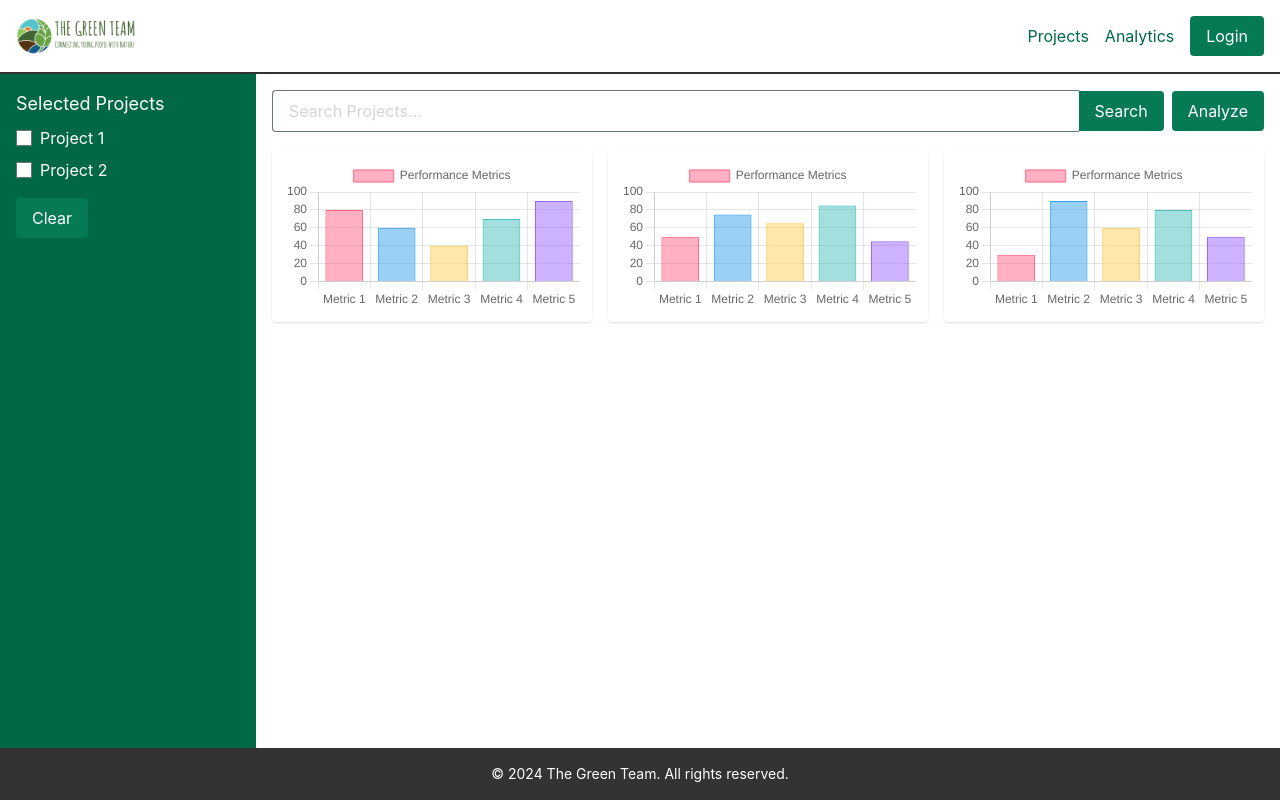
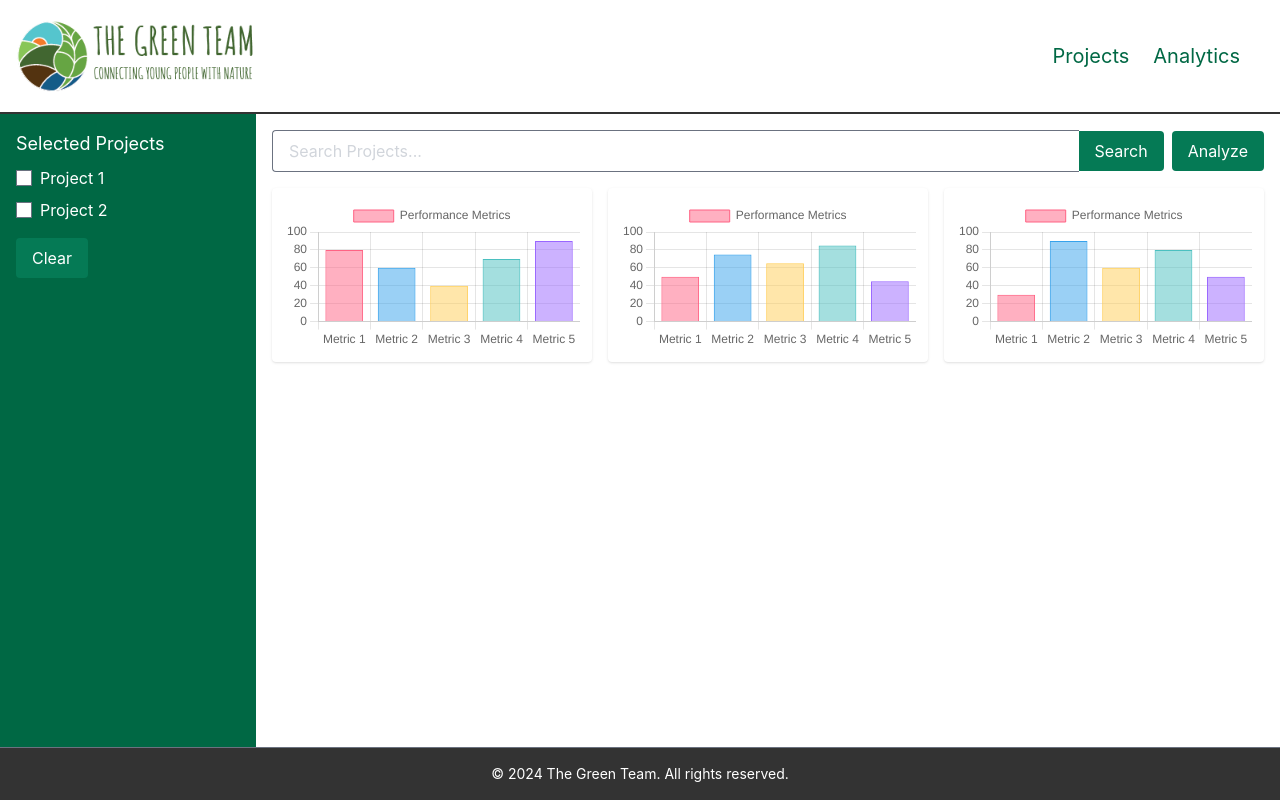
Before and after one commit to Cieran0/quckathon-25, a PHP site: page /graphs.php in a window 1280 px wide. Run offline with PHP 8.4, Linux system fonts and the light colour scheme.

Commit message:
bro what

```diff
--- /dev/null
+++ b/blackrock/frontend/pages/footer.php
@@ -0,0 +1,3 @@
+<footer class="dark-gray text-white py-4 text-center border-t border-gray-500">
+    <p class="text-sm">&copy; 2024 The Green Team. All rights reserved.</p>
+</footer>
--- a/blackrock/frontend/pages/graphs.php
+++ b/blackrock/frontend/pages/graphs.php
@@ -80,14 +80,7 @@
     </style>
 </head>
 <body class="bg-white flex flex-col h-screen">
-    <header class="flex items-center justify-between p-4 bg-white header-bottom-border">
-        <img src="logo.png" alt="Logo" class="h-10">
-        <nav class="flex items-center">
-            <a href="#projects" class="mr-4 text-custom-green hover:text-black">Projects</a>
-            <a href="#analytics" class="mr-4 text-custom-green hover:text-black">Analytics</a>
-            <button class="px-4 py-2 rounded text-white bg-green-600 hover:bg-green-400">Login</button>
-        </nav>
-    </header>
+    <?php include 'header.php'; ?>
 
     <main class="flex flex-grow">
         <!-- Left Aside - Selected Projects -->
@@ -129,9 +122,7 @@
         </section>
     </main>
 
-    <footer class="dark-gray text-white py-4 text-center">
-        <p class="text-sm">&copy; 2024 The Green Team. All rights reserved.</p>
-    </footer>
+    <?php include 'footer.php'; ?>
 
     <script>
         // Sample data for charts
--- /dev/null
+++ b/blackrock/frontend/pages/header.php
@@ -0,0 +1,14 @@
+<header class="flex items-center justify-between p-4 bg-white header-bottom-border">
+    <img src="logo.png" alt="Logo" class="h-20">
+    <nav class="flex items-center">
+        <a href="projects.php" class="mr-6 text-xl text-custom-green hover:text-black">Projects</a>
+        <a href="graphs.php" class="mr-6 text-xl text-custom-green hover:text-black">Analytics</a>
+
+        <?php if (isset($_SESSION['session_token'])): ?>
+            <!-- Display logout button only if logged in -->
+            <form action="logout.php">
+                <button type="submit" class="px-4 py-2 rounded text-white bg-green-600 hover:bg-green-400">Logout</button>
+            </form>
+        <?php endif; ?>
+    </nav>
+</header>
```
Also changed, not shown: blackrock/frontend/pages/login.php (+2 -10 lines), blackrock/frontend/pages/projects.php (+2 -11 lines).
